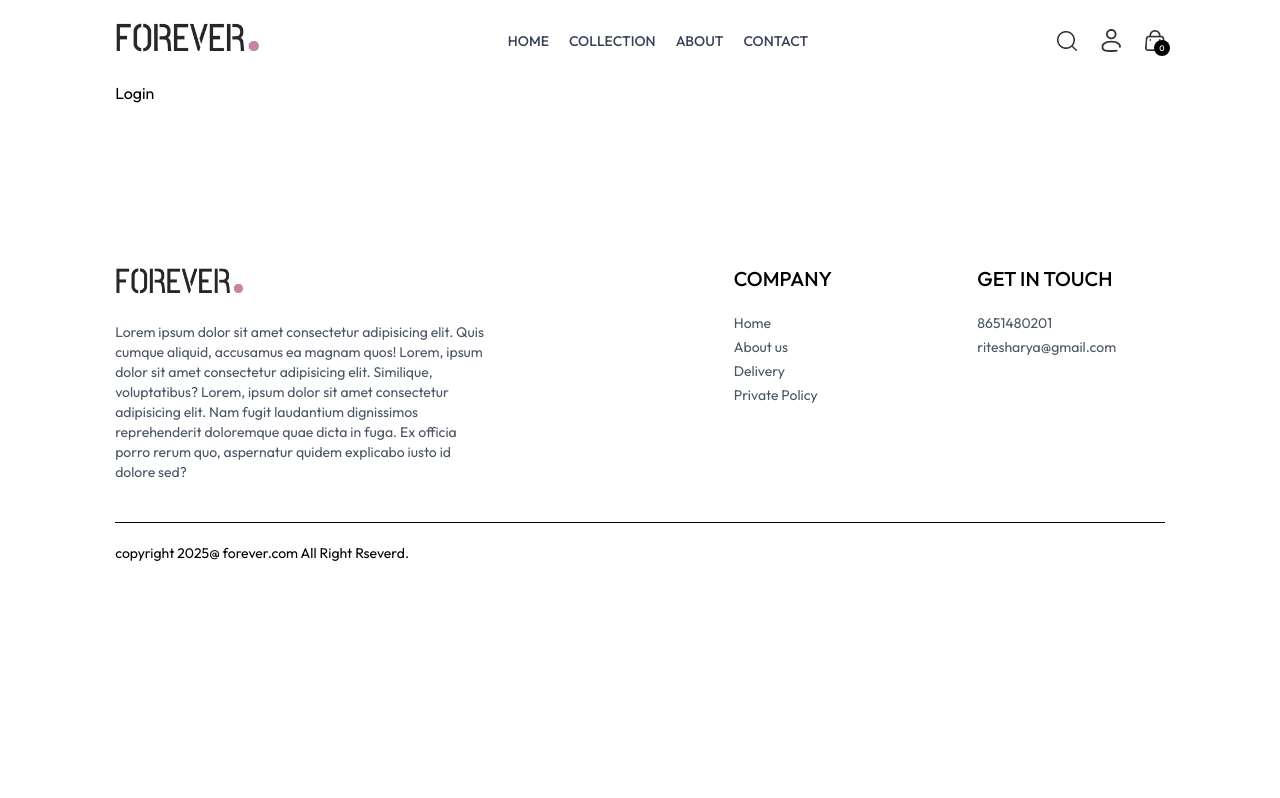
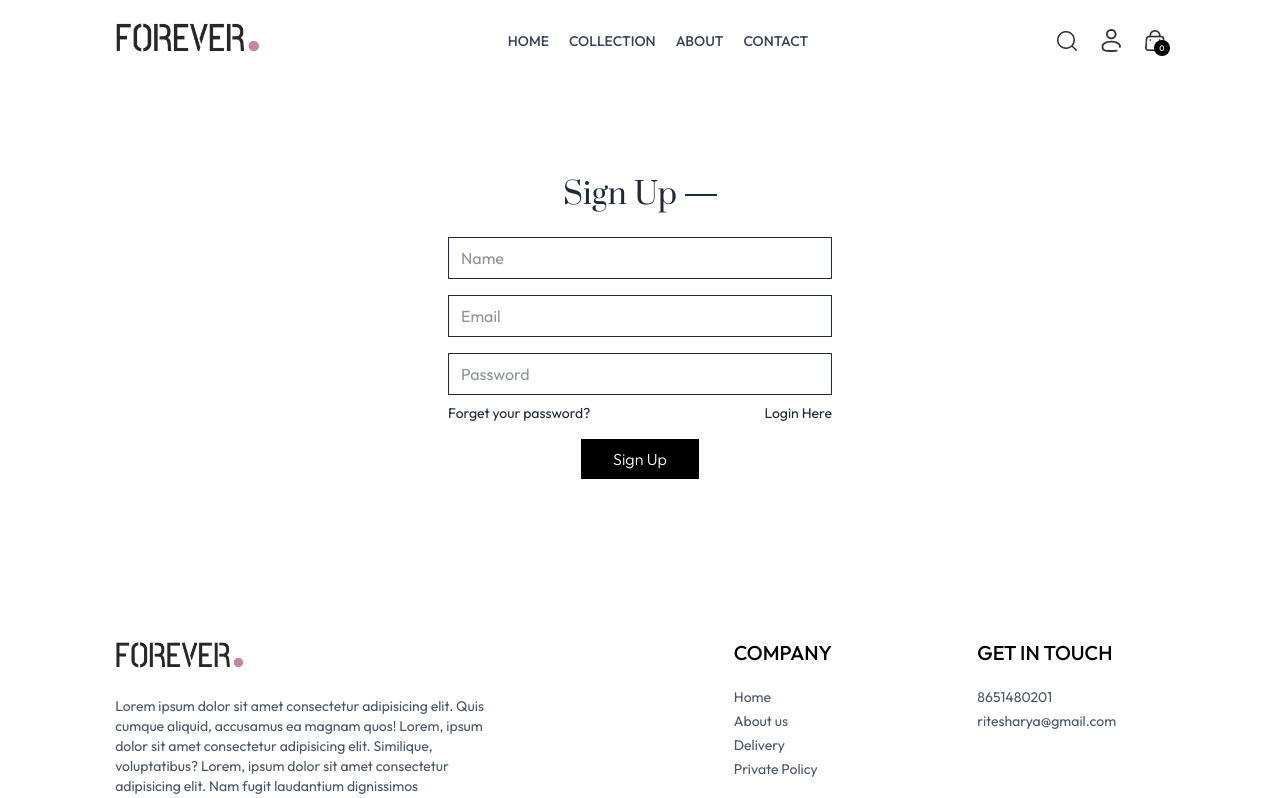
Before and after one commit to ritesharya-11/E-COMMERCE, a React (Vite) app: page /login in a window 1280 px wide. Shown: the top 798 px of the page. Built offline with nearby package versions, Linux system fonts and the light colour scheme.

Commit message:
complete sign up

```diff
--- a/src/components/Navbar.jsx
+++ b/src/components/Navbar.jsx
@@ -34,7 +34,7 @@
                 <img onClick={()=>{setShowSearch(true); navigate('/collection');}} src={assets.search_icon} className='w-5 cursor-pointer' alt="" />
                 <div className='group relative'>
 
-                    <img className='w-5 cursor-pointer' src={assets.profile_icon} alt="" />
+                   <Link to={'/login'}><img className='w-5 cursor-pointer' src={assets.profile_icon} alt="" /></Link>
                     <div className='group-hover:block hidden absolute dropdown-menu right-0 pt-4'>
                         <div className='flex flex-col gap-2 w-36 py-3 px-5 bg-slate-100 text-gray-500 rounded'>
                             <p className='cursor-pointer hover:text-black'>My Profile</p>
--- a/src/pages/About.jsx
+++ b/src/pages/About.jsx
@@ -2,7 +2,11 @@
 
 const About = () => {
   return (
-    <div>About</div>
+    <div>
+      <div className='text-2xl text-center pt-8 border-t'>
+
+      </div>
+    </div>
   )
 }
 
--- a/src/pages/Login.jsx
+++ b/src/pages/Login.jsx
@@ -1,8 +1,32 @@
-import React from 'react'
+import React, { useState } from 'react'
 
 const Login = () => {
+
+  const [currentState, setCurrentState] = useState('Sign Up');
+
+  const onSubmitHandler = async(event) =>{
+    event.preventDefault();
+
+  }
   return (
-    <div>Login</div>
+    <form onSubmit={onSubmitHandler} className='flex flex-col items-center w-[90%] sm:max-w-96 m-auto mt-14 gap-4 text-gray-800'>
+      <div className='inline-flex items-center gap-2 mb-2 mt-10'>
+        <p className='prata-regular text-3xl'>{currentState}</p>
+        <hr className='border-none h-[1.5px] w-8 bg-gray-800'  />
+   </div>
+  {currentState === 'Login' ? '' : <input type="text" className='w-full px-3 py-2 border border-gray-800' placeholder='Name' />}
+   <input type="text" className='w-full px-3 py-2 border border-gray-800' placeholder='Email' />
+   <input type="text" className='w-full px-3 py-2 border border-gray-800' placeholder='Password' />
+   <div className='w-full flex justify-between text-sm mt-[-8px]'>
+    <p className='cursor-pointer'>Forget your password?</p>
+    {
+      currentState === 'Login'
+      ? <p onClick={()=>setCurrentState('Sign Up')} className='cursor-pointer'>Create account</p>
+      : <p onClick={()=>setCurrentState('Login')} className='cursor-pointer'>Login Here</p>
+    }
+</div>
+<button className='bg-black text-white font-light px-8 py-2 mt- 4'>{currentState === 'Login' ? 'Sign In' : 'Sign Up'}</button>
+    </form>
   )
 }
 
```
